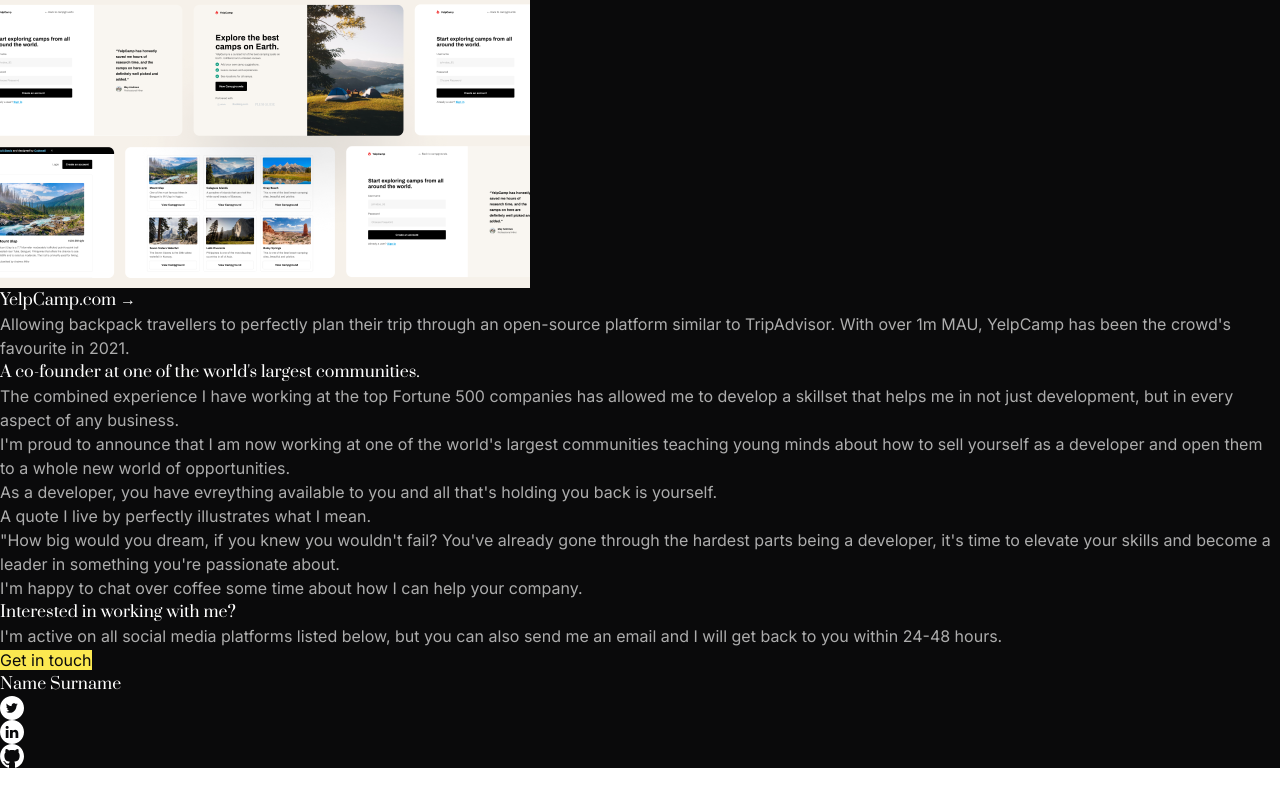
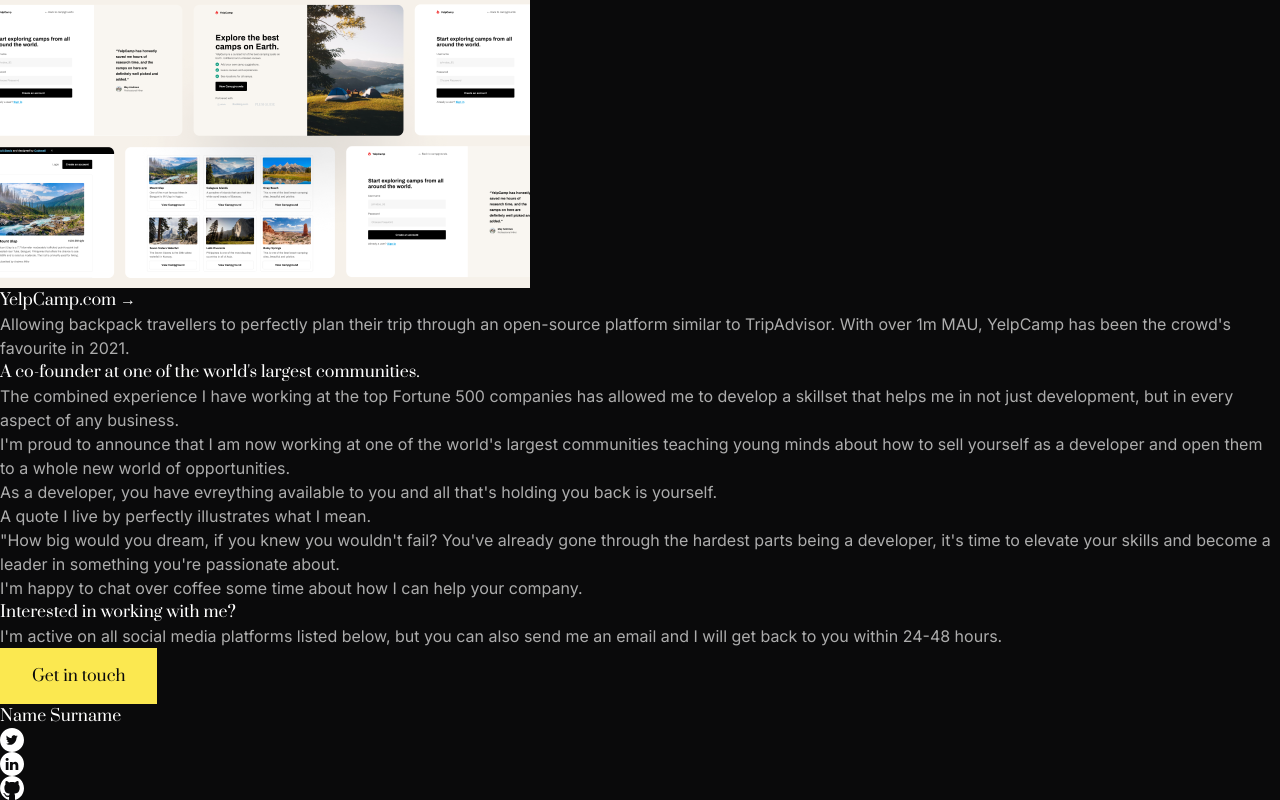
Before and after one commit to ntjnh/cw-developer-portfolio, a React (Vite) app: page / in a window 1280 px wide. Shown: the part 690-1490 px from the top of the page. Before the commit the page ends 1458 px from the top, so only its background shows below. Built offline with nearby package versions, Linux system fonts and the light colour scheme.

Commit message:
Style CTA button

```diff
--- a/src/components/CTA.jsx
+++ b/src/components/CTA.jsx
@@ -3,7 +3,7 @@
         <section className="bg-black">
             <h2 className="font-serif font-normal text-white">Interested in working with me?</h2>
             <p>I'm active on all social media platforms listed below, but you can also send me an email and I will get back to you within 24-48 hours.</p>
-            <a className="bg-yellow no-underline text-black" href="#">Get in touch</a>
+            <a className="bg-yellow font-serif inline-block no-underline px-8 py-4 text-black" href="#">Get in touch</a>
         </section>
     )
 }
```
